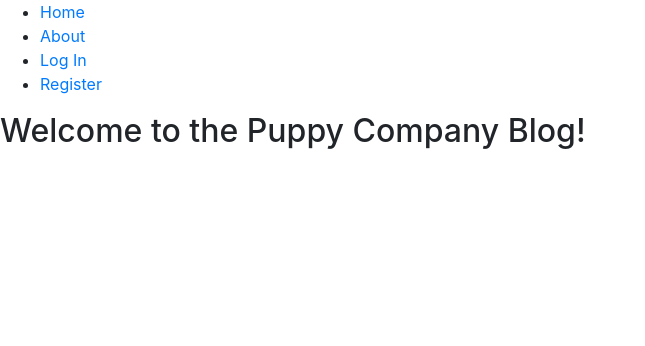
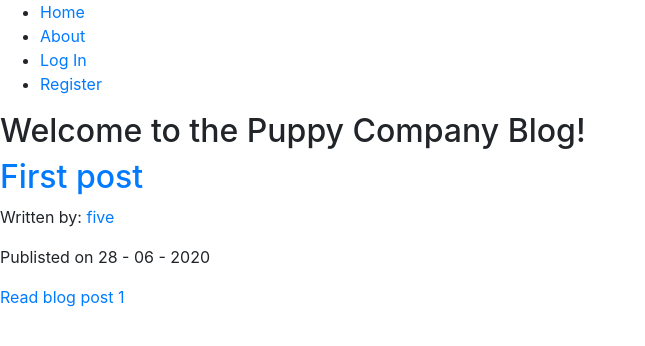
Before and after one commit to thinkingape46/Full-Stack-Web-Technologies, a Flask app: page / in a window 1280 px wide. Shown: the top 346 px of the page, without its empty margins (0-645 px from the left). Run offline with Flask 2, Linux system fonts and the light colour scheme; data comes from the database, SQL or seed files in the repository; both versions use the stored data as it was after the commit; parts of the project's set-up code (start-up, migrations or seed data) failed here and were passed over; some libraries are stand-ins or nearby versions.

Commit message:
learning flask

```diff
--- a/Flask/social_company_blog/puppy_company_blog/blog_posts/forms.py
+++ b/Flask/social_company_blog/puppy_company_blog/blog_posts/forms.py
@@ -4,6 +4,6 @@ from wtforms.validators import DataRequired
 
 class BlogPostForm(FlaskForm):
 
-    title = StringField('Title: ', validators=[DataRequired])
-    text = TextAreaField('Add Text: ', validators=[DataRequired])
+    title = StringField('Title: ', validators=[DataRequired()])
+    text = TextAreaField('Add Text: ', validators=[DataRequired()])
     submit = SubmitField('Post')
--- a/Flask/social_company_blog/puppy_company_blog/core/views.py
+++ b/Flask/social_company_blog/puppy_company_blog/core/views.py
@@ -1,10 +1,15 @@
 from flask import render_template, request, Blueprint
+from puppy_company_blog.models import BlogPost
 
 core = Blueprint('core', __name__)
 
 @core.route('/')
 def index():
-    return render_template('index.html')
+
+    page = request.args.get('page', 1, type=int)
+    blog_posts = BlogPost.query.order_by(BlogPost.date.desc()).paginate(page=page, per_page=5)
+
+    return render_template('index.html', blog_posts=blog_posts)
 
 @core.route('/info')
 def info():
--- a/Flask/social_company_blog/puppy_company_blog/templates/base.html
+++ b/Flask/social_company_blog/puppy_company_blog/templates/base.html
@@ -19,7 +19,7 @@
         {% if current_user.is_authenticated %}
         <li><a href="{{ url_for('users.logout') }}">Log Out</a></li>
         <li><a href="{{ url_for('users.account')}}">Account</a></li>
-        <li><a href="#">Create Post</a></li>
+        <li><a href="{{ url_for('blog_posts.create_post') }}">Create Post</a></li>
         {% else %}
         <li><a href="{{ url_for('users.login') }}">Log In</a></li>
         <li><a href="{{ url_for('users.register') }}">Register</a></li>
--- a/Flask/social_company_blog/puppy_company_blog/templates/blog_post.html
+++ b/Flask/social_company_blog/puppy_company_blog/templates/blog_post.html
@@ -12,7 +12,7 @@
 {% if post.author == current_user %}
 
 <!-- a hyperlink to update the post -->
-<a href="(url_for('blog_posts.update', blog_post_id=blog_post_id))">Update</a>
+<a href="{{url_for('blog_posts.update', blog_post_id=post.id)}}">Update</a>
 <!-- a button to delete the post -->
 <button type="button" name="button" class="btn btn-danger" data-toggle="modal" data-target="#del-modal">Delete</button>
 
--- a/Flask/social_company_blog/puppy_company_blog/templates/index.html
+++ b/Flask/social_company_blog/puppy_company_blog/templates/index.html
@@ -4,4 +4,19 @@
 
 <h2>Welcome to the Puppy Company Blog!</h2>
 
+{% for post in blog_posts.items %}
+
+    <h2><a href="{{ url_for('blog_posts.blog_post', blog_post_id=post.id) }}">{{ post.title }}</a></h2>
+    <p>Written by: <a href="{{ url_for('users.user_posts',  username=post.author.username) }}">{{post.author.username}}</a></p>
+    <p>Publisted on {{post.date.strftime('%d - %m - %Y')}}</p>
+    <a href="{{ url_for('blog_posts.blog_post', blog_post_id=post.id) }}">Read blog post</a>
+
+{% endfor %}
+
+{% for page_num in blog_posts.iter_pages(left_edge=1, right_edge=1, left_current=1, right_current=2) %}
+
+<a href="{{ url_for('core.index', page=page_num) }}">{{ page_num }}</a>
+
+{% endfor %}
+
 {% endblock %}
--- a/Flask/social_company_blog/puppy_company_blog/users/views.py
+++ b/Flask/social_company_blog/puppy_company_blog/users/views.py
@@ -82,7 +82,10 @@ def user_posts(username):
     page = request.args.get('page', 1, type=int)
     user = User.query.filter_by(username=username).first_or_404()
     blog_posts = BlogPost.query.filter_by(author=user).order_by(BlogPost.date.desc()).paginate(page=page, per_page=5)
-    return render_template('user_blog_posts.html', blog_posts=blog_posts, user=user)
+
+    profile_image = url_for('static', filename='profile_pics/'+current_user.profile_image)
+
+    return render_template('user_blog_post.html', blog_posts=blog_posts, user=user, profile_image=profile_image)
 
 
 @users.route('/logout')
```
Also changed, not shown: Flask/social_company_blog/puppy_company_blog/blog_posts/views.py (+4 -4 lines), Flask/social_company_blog/puppy_company_blog/templates/user_blog_post.html (+4 -5 lines), Flask/social_company_blog/puppy_company_blog/data.sqlite.
